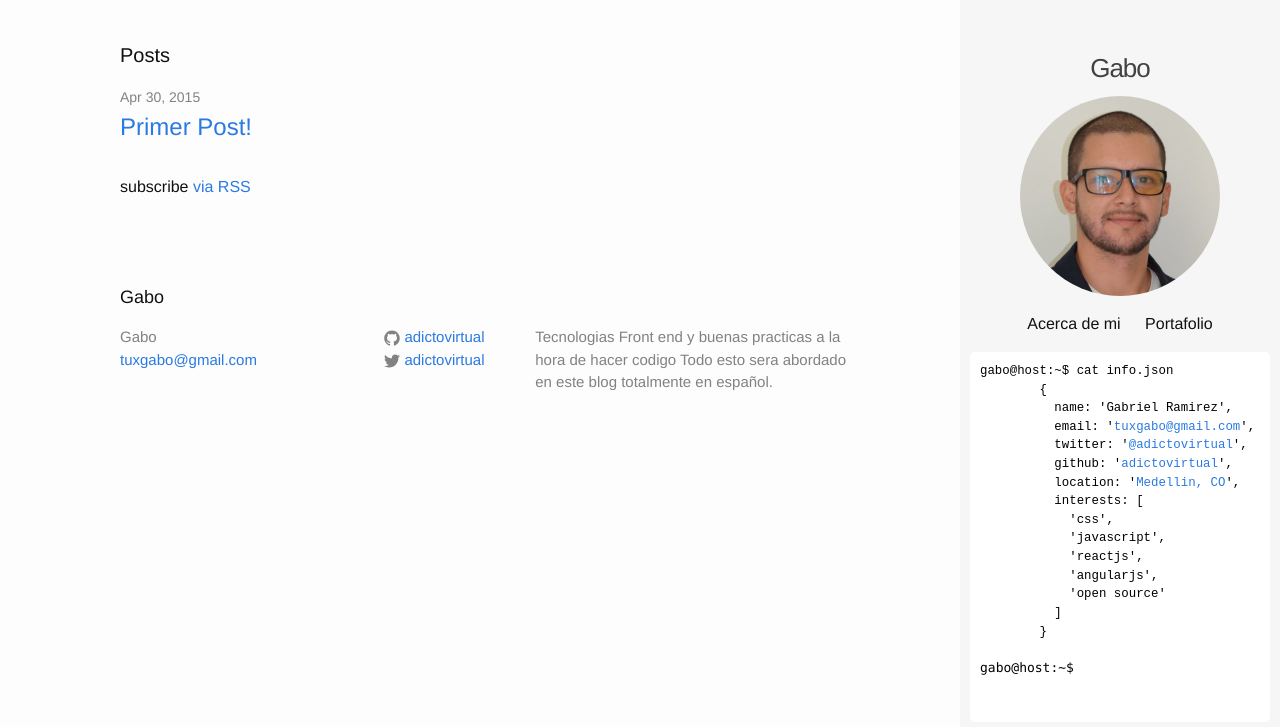
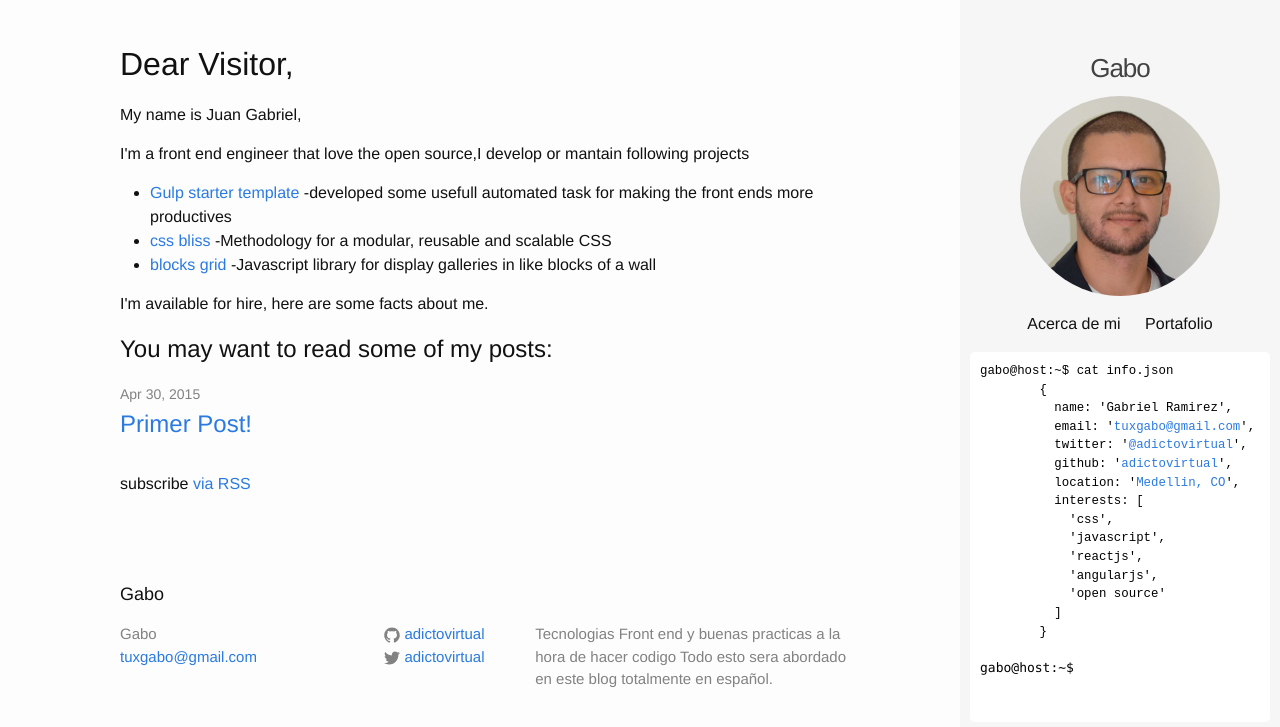
Before and after one commit to juanramirezc2/adictovirtual.github.io, a Jekyll site: the page built from index.html, in a window 1280 px wide. Shown: the top 727 px of the page. Built offline with Jekyll 4.4.1, drawn with Linux system fonts in a browser that asks for light colours.

Commit message:
added some content inside the index

```diff
--- a/index.html
+++ b/index.html
@@ -4,8 +4,26 @@ layout: default
 
 <div class="home">
 
-  <h1 class="page-heading">Posts</h1>
-
+  <h1>Dear Visitor,</h1>
+  <p>My name is Juan Gabriel,</p>
+  <p>I'm a front end engineer that love the open source,I develop or mantain following  projects</p>
+  <ul>
+    <li>
+      <a href="https://github.com/baldore/gulp-starter-template">Gulp starter template</a> -developed some usefull automated task for making the front ends more productives
+    </li>
+    <li>
+    <a href="https://github.com/gilbox/css-bliss"> css bliss</a> -Methodology for a modular, reusable and scalable CSS
+    </li>
+    <li>
+      <a href="https://github.com/adictovirtual/blocksGrid"> blocks grid</a> -Javascript library for display galleries in like blocks of a wall
+    </li>
+  </ul>
+  <p>
+    I'm available for hire, here are some facts about me.
+  </p>
+  <h2>
+  You may want to read some of my posts:
+  </h2>
   <ul class="post-list">
     {% for post in site.posts %}
       <li>
```
